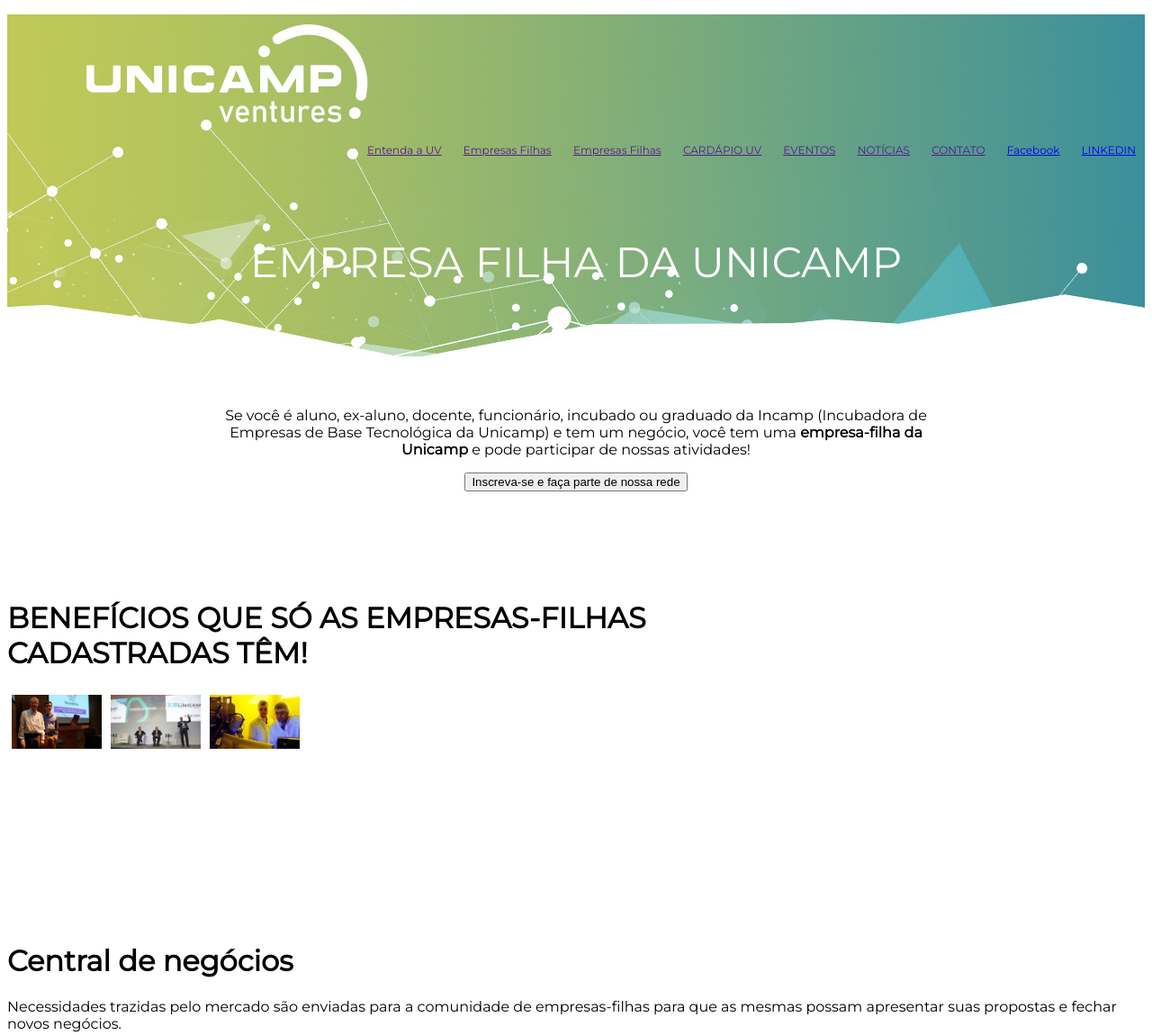
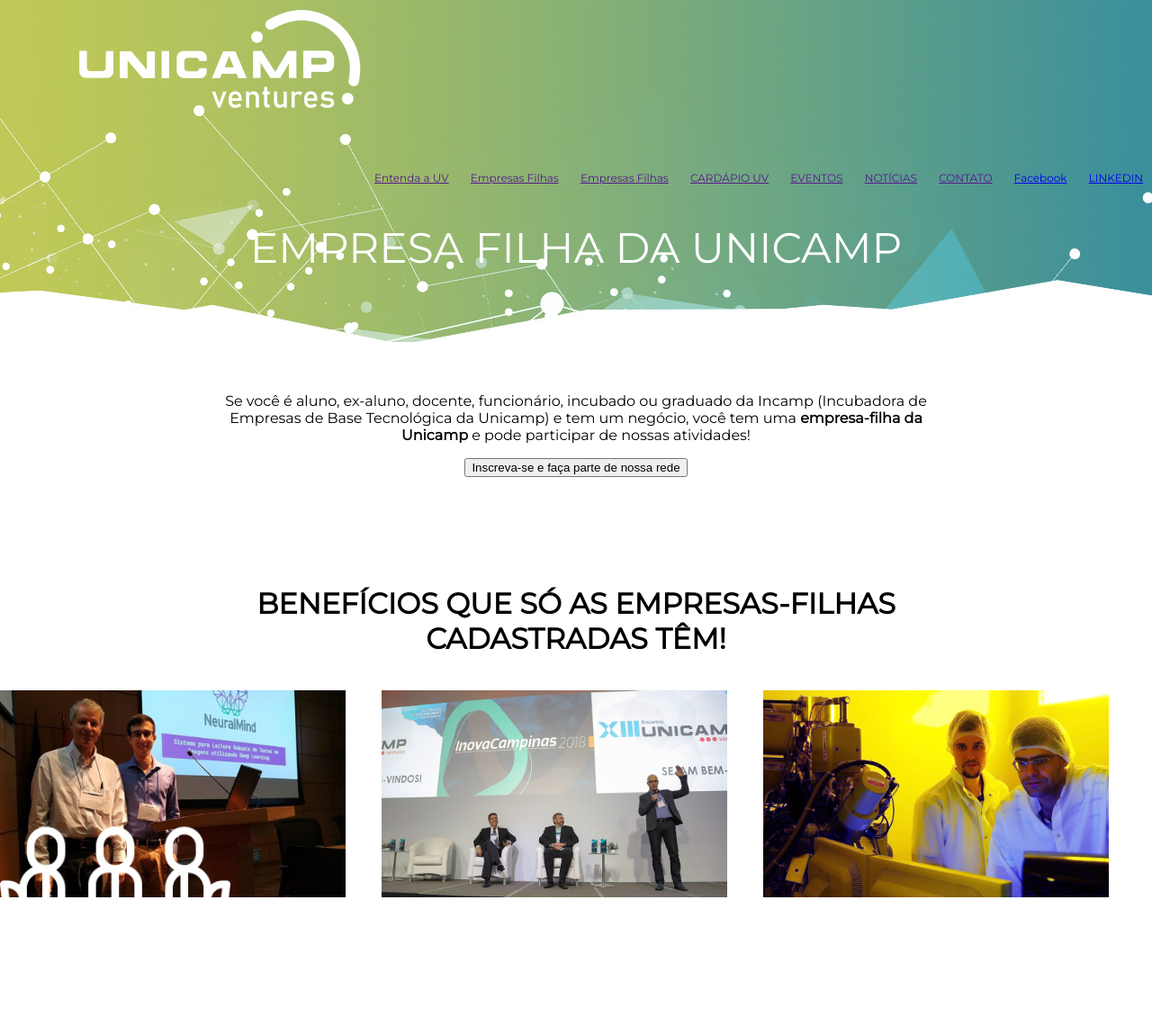
Before and after one commit to angelis-reis/empresas-filhas-ufrj, a plain HTML site: page index.html in a window 1280 px wide. Shown: the top 1150 px of the page at 90% size. Drawn offline with Linux system fonts and the light colour scheme.

Commit message:
front end andando3

```diff
--- a/index.html
+++ b/index.html
@@ -86,7 +86,7 @@ static clone -->
 
 		</section>
 
-			<h1>BENEFÍCIOS QUE SÓ AS EMPRESAS-FILHAS <br> CADASTRADAS TÊM! </h1>
+			<h1 id="beneficios-titulo">BENEFÍCIOS QUE SÓ AS EMPRESAS-FILHAS <br> CADASTRADAS TÊM! </h1>
 
 			<div id="beneficios">
 
--- a/styles/my-style.css
+++ b/styles/my-style.css
@@ -4,6 +4,8 @@ html{
 
 
 body{
+	margin: 0px;
+
 
 }
 
@@ -12,14 +14,16 @@ img {
     }
 
 header{
+	margin-top: -16px;
   background-image: url("../images/header-image.jpg");
   height: 380px;
-
+  padding-top: 0px;
 }
 
 #logo{
 	float: left;
 	display: block;
+	margin-top: 0px;
 }
 
 #links ul {
@@ -27,6 +31,7 @@ header{
 	margin: 0px;
 	float: right;
 	list-style-type: none;
+	margin-top: 0px;
 
 }
 
@@ -38,6 +43,7 @@ header{
 	padding: 2px 10px;
 	display: inline-block;
 	font-size: 12px;
+	padding-top: 50px;
 }
 
 #cabecalho{
@@ -67,14 +73,24 @@ header{
 
 }
 
+#beneficios-titulo{
+	text-align: center;
+}
+
+
 #beneficios figure{
-	margin: 5px;
+	margin-left: auto;
+	padding-left: auto;
     float: left;
-    width: 100px;
+    width: 30%;
     height: 100px;
     display: inline;
 }
 
+
+#negocios{
+	clear: left;
+}
 
 
 
```
